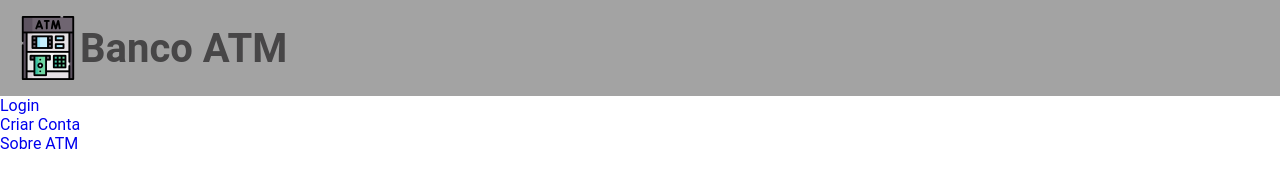
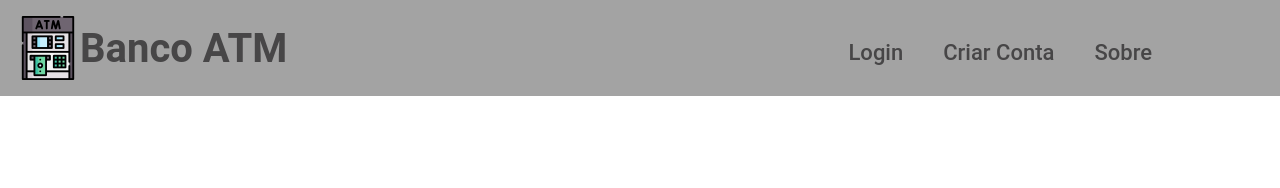
Before and after one commit to MathGPereira/Banco, a website with bundled scripts: page index.html in a window 1280 px wide. Built offline with nearby package versions, Linux system fonts and the light colour scheme.

Commit message:
Criando a primeira estilização do menu lateral

```diff
--- a/index.html
+++ b/index.html
@@ -32,7 +32,7 @@
                     </li>
                     <li class="lista__item">
                         <a href="#" rel="follow prev" target="_self" class="menu-navegacao__link">
-                            Sobre ATM
+                            Sobre
                         </a>
                     </li>
                 </ul>
--- a/public/sass/layout/_cabecalho.scss
+++ b/public/sass/layout/_cabecalho.scss
@@ -3,6 +3,7 @@
 .cabecalho {
     background-color: $cor-secundaria;
     padding: 1em;
+    position: relative;
     &__titulo {
         width: auto;
         .titulo__link-login {
--- /dev/null
+++ b/public/sass/layout/_lateral.scss
@@ -0,0 +1,29 @@
+@import "../abstract/variaveis";
+
+.lateral {
+    position: absolute;
+    right: 10%;
+    top: 5%;
+    .menu-navegacao__lista {
+        align-items: center;
+        display: flex;
+        column-gap: 40px;
+        justify-content: space-between;
+        .lista__item {
+            padding-bottom: .5em;
+            transition: border .1s ease-in-out;
+            &:hover {
+                border-bottom: 3px solid $cor-primaria;
+            }
+            .menu-navegacao__link {
+                color: $cor-primaria;
+                font-size: 22px;
+                font-weight: 500;
+                transition: color .1s linear;
+                &:hover {
+                    color: #47464775;
+                }
+            }
+        }
+    }
+}
--- a/public/sass/style.scss
+++ b/public/sass/style.scss
@@ -3,3 +3,4 @@
 @import "./base/base";
 
 @import "./layout/cabecalho";
+@import "./layout/lateral";
```
Also changed, not shown: public/sass/style.css, 1 other file.
